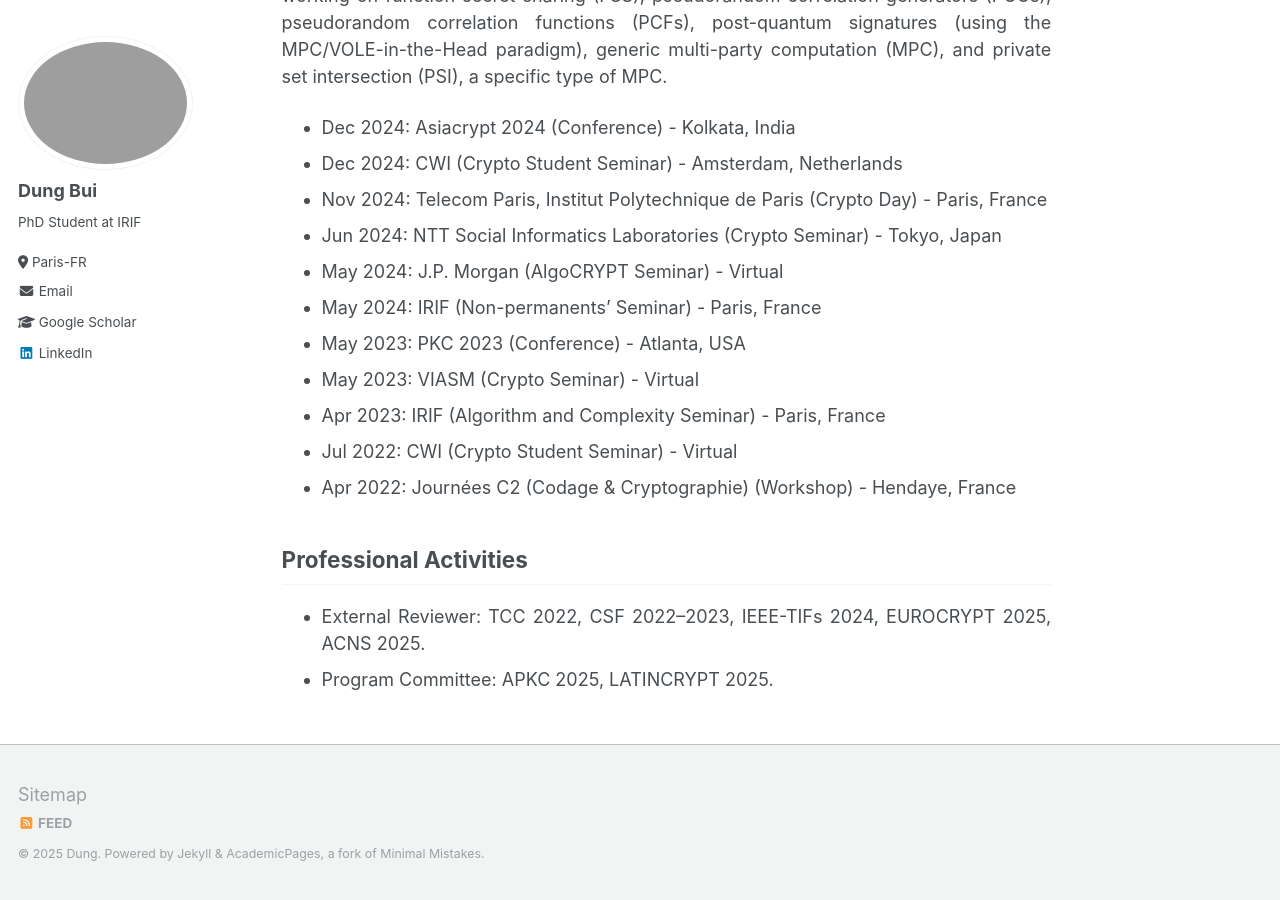
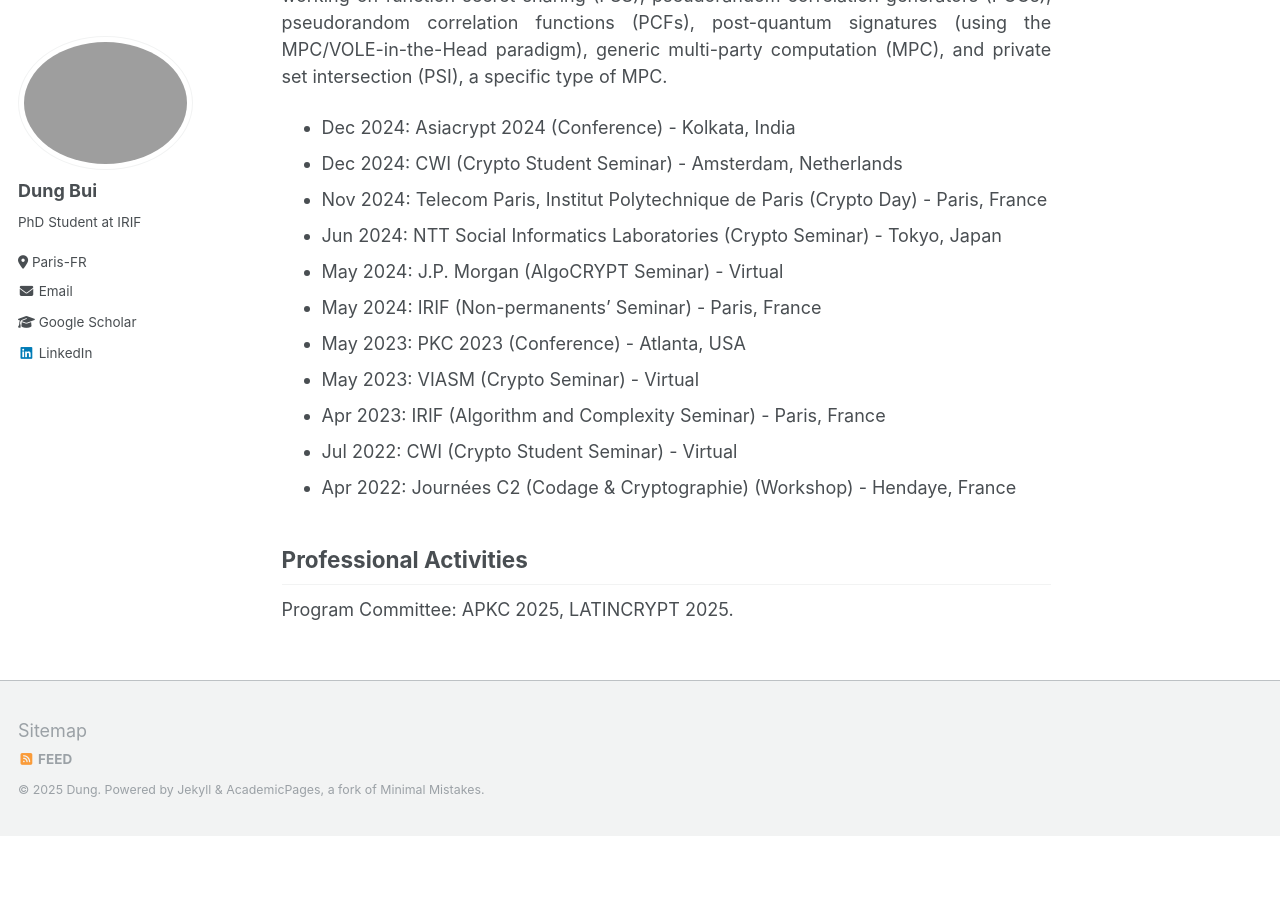
Before and after one commit to dungbui15/dungbui15.github.io, a Jekyll site: the page built from _pages/about.md, in a window 1280 px wide and 900 px high, scrolled down 2130 px. Built offline with Jekyll 4.4.1, drawn with Linux system fonts in a browser that asks for light colours; after the commit the page ends 2966 px from its top, so only the background shows below that.

Commit message:
Update about.md

```diff
--- a/_pages/about.md
+++ b/_pages/about.md
@@ -95,5 +95,4 @@ A list of talks where I had the opportunity to present and discuss my work. I ha
 - Apr 2022: Journées C2 (Codage & Cryptographie) (Workshop) - Hendaye, France
 
 ## Professional Activities
-- External Reviewer: TCC 2022, CSF 2022–2023, IEEE-TIFs 2024, EUROCRYPT 2025, ACNS 2025.
-- Program Committee: APKC 2025, LATINCRYPT 2025.
+  Program Committee: APKC 2025, LATINCRYPT 2025.
```
